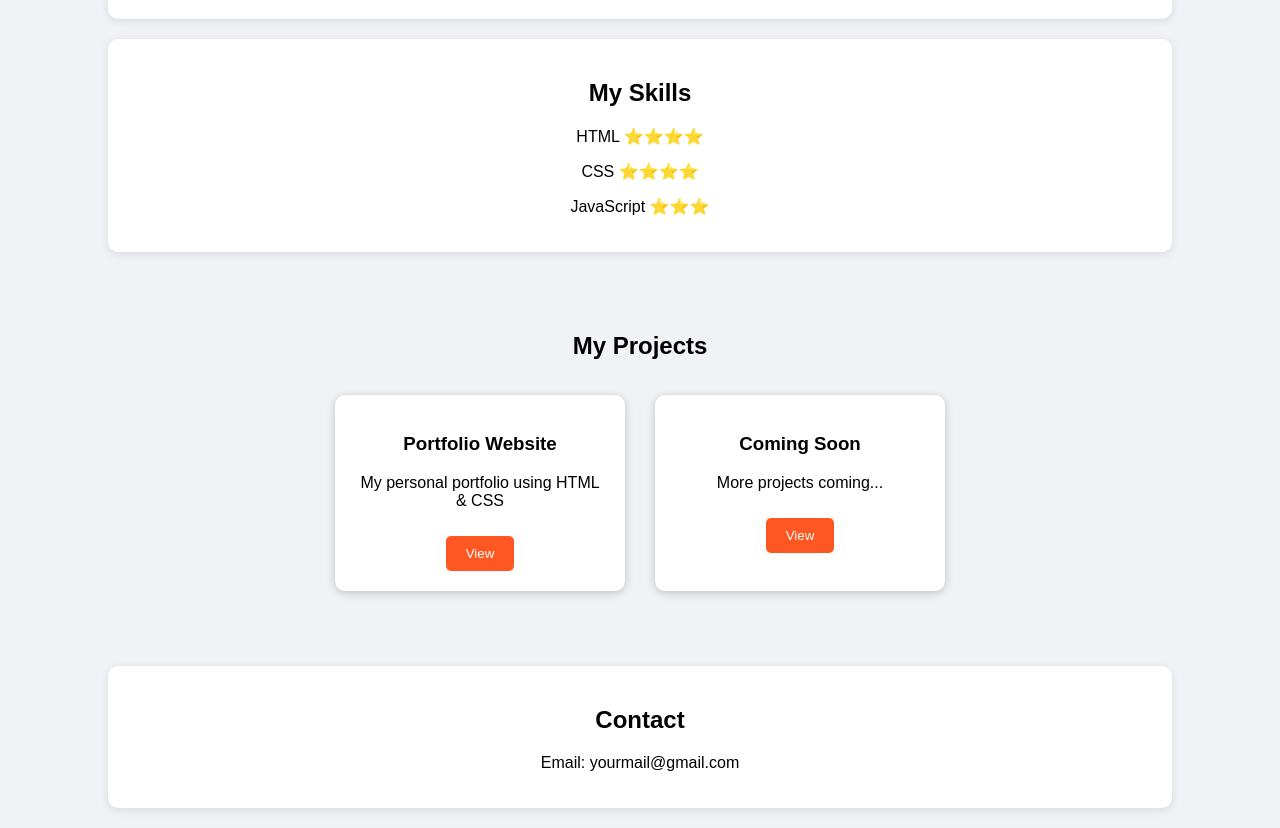
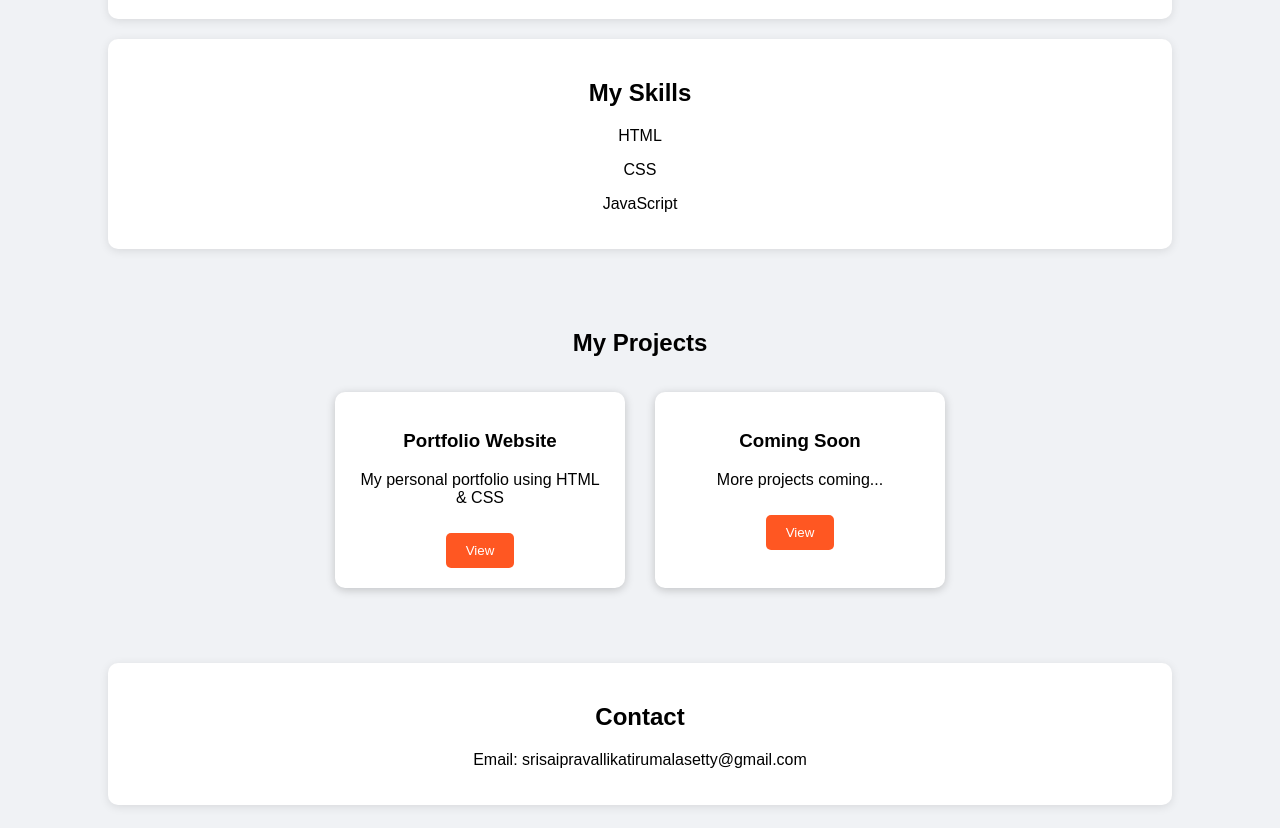
Before and after one commit to srisaipravallikatirumalasetty-boop/my-second-project, a plain HTML site: page index.html in a window 1280 px wide. Shown: the part 500-1328 px from the top of the page. Drawn offline with Linux system fonts and the light colour scheme.

Commit message:
Update index.html

```diff
--- a/index.html
+++ b/index.html
@@ -115,9 +115,9 @@
   <!-- SKILLS -->
   <div class="section box">
     <h2>My Skills</h2>
-    <p>HTML ⭐⭐⭐⭐</p>
-    <p>CSS ⭐⭐⭐⭐</p>
-    <p>JavaScript ⭐⭐⭐</p>
+    <p>HTML </p>
+    <p>CSS </p>
+    <p>JavaScript </p>
   </div>
 
   <!-- PROJECTS -->
@@ -144,7 +144,7 @@
   <!-- CONTACT -->
   <div class="section box">
     <h2>Contact</h2>
-    <p>Email: yourmail@gmail.com</p>
+    <p>Email: srisaipravallikatirumalasetty@gmail.com</p>
   </div>
 
 </body>
```
